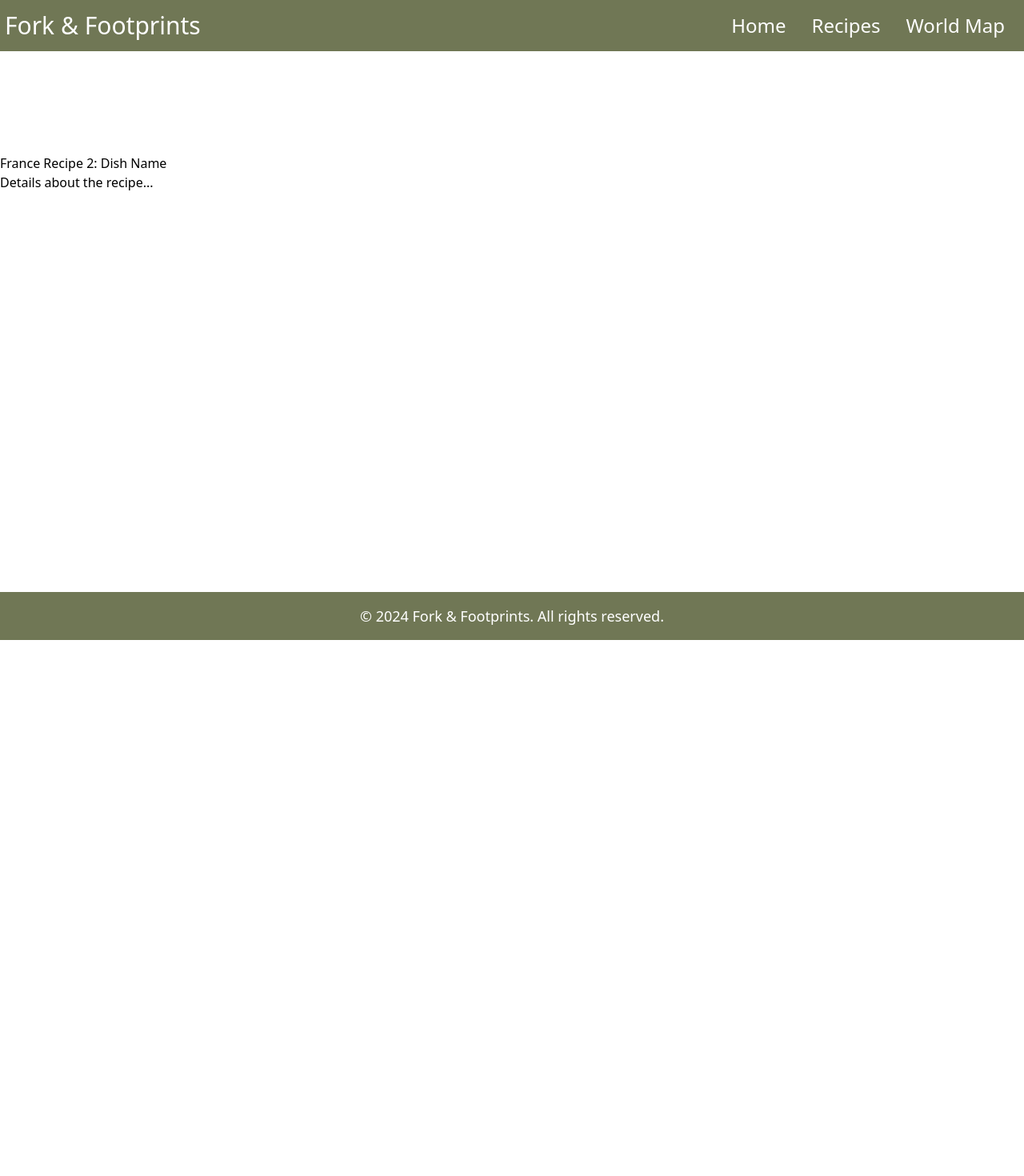
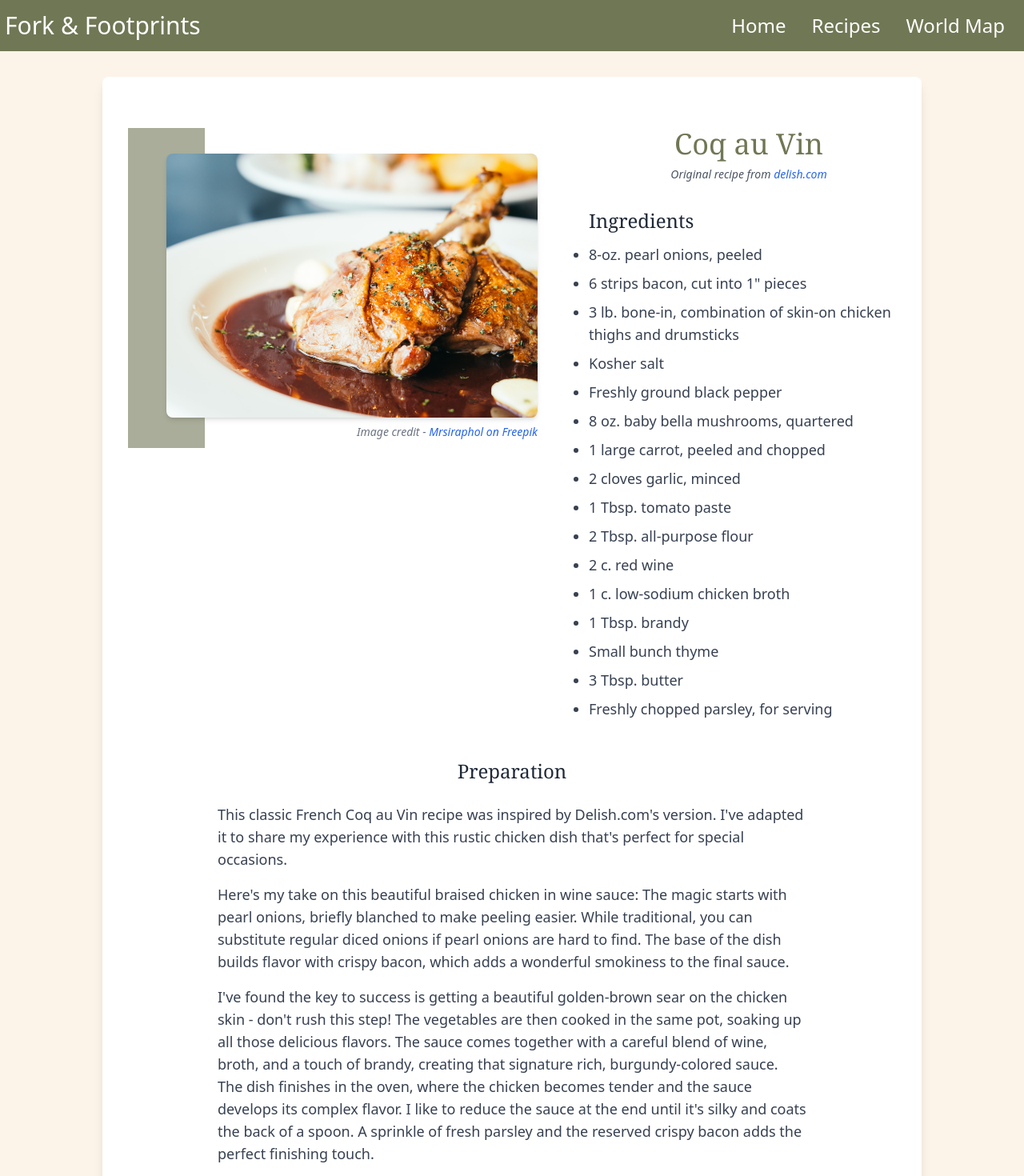
Before and after one commit to Tthompson8416/fork-and-footprints, a React (Vite) app: page /fork-and-footprints/fork-and-footprints/recipes/france/recipe2 in a window 1280 px wide. Shown: the top 1470 px of the page at 80% size. Before the commit the page ends 800 px from the top, so only its background shows below. Built offline with nearby package versions, Linux system fonts and the light colour scheme.

Commit message:
Recipe14 added

```diff
--- a/src/pages/Recipe14.jsx
+++ b/src/pages/Recipe14.jsx
@@ -1,10 +1,115 @@
-import React from 'react';
+import coqAuVin from "../assets/images/france-images/coq-au-vin.jpg";
 
 const Recipe14 = () => {
   return (
-    <div>
-      <h1 className='mt-48'>France Recipe 2: Dish Name</h1>
-      <p>Details about the recipe...</p>
+    <div className="flex justify-center bg-custom-cream px-8 py-12 md:py-16">
+      <div className="relative w-full max-w-[95%] sm:max-w-4xl lg:max-w-5xl bg-white rounded-lg shadow-lg p-8 md:py-16 top-8">
+        {/* Two-column grid for image and ingredients */}
+        <div className="grid grid-cols-1 sm:grid-cols-2 gap-8 mb-12">
+          {/* Left column - Image section */}
+          <div className="relative flex justify-center sm:block">
+            <div className="absolute left-0 hidden w-24 h-[400px] bg-custom-accent/60 sm:block z-0" />
+            <div className="relative w-[80%] sm:w-full sm:ml-12">
+              <img
+                src={coqAuVin}
+                alt="Coq au Vin"
+                className="w-full h-[200px] sm:h-[330px] object-cover rounded-lg shadow-md mt-8 z-10"
+              />
+              <p className="relative mt-2 text-xs text-center text-gray-500 sm:text-sm 2xl:text-lg sm:text-right italic">
+                Image credit -{" "}
+                <a
+                  href="https://www.freepik.com/free-photo/duck-breast-steak-white-plate_1144612.htm#fromView=image_search_similar&page=1&position=1&uuid=e041e8a3-7544-4b35-ada1-70461ee82f69&new_detail=true"
+                  target="_blank"
+                  rel="noopener noreferrer"
+                  className="text-blue-600 hover:text-blue-800"
+                >
+                  Mrsiraphol on Freepik
+                </a>
+              </p>
+            </div>
+          </div>
+
+          {/* Right column - Title and Ingredients */}
+          <div className="relative z-10 space-y-8">
+            <div className="text-center sm:text-left">
+              <h1 className="mb-2 text-2xl text-center font-serif text-custom-accent sm:text-2xl lg:text-4xl 2xl:text-5xl sm:ml-12 lg:ml-24 2xl:ml-20">
+                Coq au Vin
+              </h1>
+              <p className="text-sm text-center italic text-gray-600 sm:text-md sm:ml-12 lg:ml-24 2xl:text-lg">
+                Original recipe from{" "}
+                <a
+                  href="https://www.delish.com/cooking/recipe-ideas/a30875984/coq-au-vin-recipe"
+                  target="_blank"
+                  rel="noopener noreferrer"
+                  className="text-blue-600 hover:text-blue-800"
+                >
+                  delish.com
+                </a>
+              </p>
+            </div>
+
+            <div>
+              <h2 className="pl-20 mb-3 text-xl font-serif text-gray-800 sm:text-2xl 2xl:text-4xl 2xl:mb-4">
+                Ingredients
+              </h2>
+              <ul className="pl-20 list-disc space-y-2 text-sm text-gray-700 sm:text-base lg:text-lg 2xl:text-2xl z-10">
+                <li>8-oz. pearl onions, peeled</li>
+                <li>6 strips bacon, cut into 1" pieces</li>
+                <li>
+                  3 lb. bone-in, combination of skin-on chicken thighs and
+                  drumsticks
+                </li>
+                <li>Kosher salt</li>
+                <li>Freshly ground black pepper</li>
+                <li>8 oz. baby bella mushrooms, quartered</li>
+                <li>1 large carrot, peeled and chopped</li>
+                <li>2 cloves garlic, minced</li>
+                <li>1 Tbsp. tomato paste</li>
+                <li>2 Tbsp. all-purpose flour</li>
+                <li>2 c. red wine</li>
+                <li>1 c. low-sodium chicken broth</li>
+                <li>1 Tbsp. brandy</li>
+                <li>Small bunch thyme</li>
+                <li>3 Tbsp. butter</li>
+                <li>Freshly chopped parsley, for serving</li>
+              </ul>
+            </div>
+          </div>
+        </div>
+
+        <div className="max-w-3xl px-4 mx-auto">
+          <h2 className="mb-6 text-xl font-serif text-center text-gray-800 sm:text-2xl 2xl:text-4xl">
+            Preparation
+          </h2>
+          <div className="space-y-4 text-sm text-gray-700 sm:text-base lg:text-lg 2xl:text-2xl">
+            <p>
+              This classic French Coq au Vin recipe was inspired by Delish.com's
+              version. I've adapted it to share my experience with this rustic
+              chicken dish that's perfect for special occasions.
+            </p>
+            <p>
+              Here's my take on this beautiful braised chicken in wine sauce:
+              The magic starts with pearl onions, briefly blanched to make
+              peeling easier. While traditional, you can substitute regular
+              diced onions if pearl onions are hard to find. The base of the
+              dish builds flavor with crispy bacon, which adds a wonderful
+              smokiness to the final sauce.
+            </p>
+            <p>
+              I've found the key to success is getting a beautiful golden-brown
+              sear on the chicken skin - don't rush this step! The vegetables
+              are then cooked in the same pot, soaking up all those delicious
+              flavors. The sauce comes together with a careful blend of wine,
+              broth, and a touch of brandy, creating that signature rich,
+              burgundy-colored sauce. The dish finishes in the oven, where the
+              chicken becomes tender and the sauce develops its complex flavor.
+              I like to reduce the sauce at the end until it's silky and coats
+              the back of a spoon. A sprinkle of fresh parsley and the reserved
+              crispy bacon adds the perfect finishing touch.
+            </p>
+          </div>
+        </div>
+      </div>
     </div>
   );
 };
```
